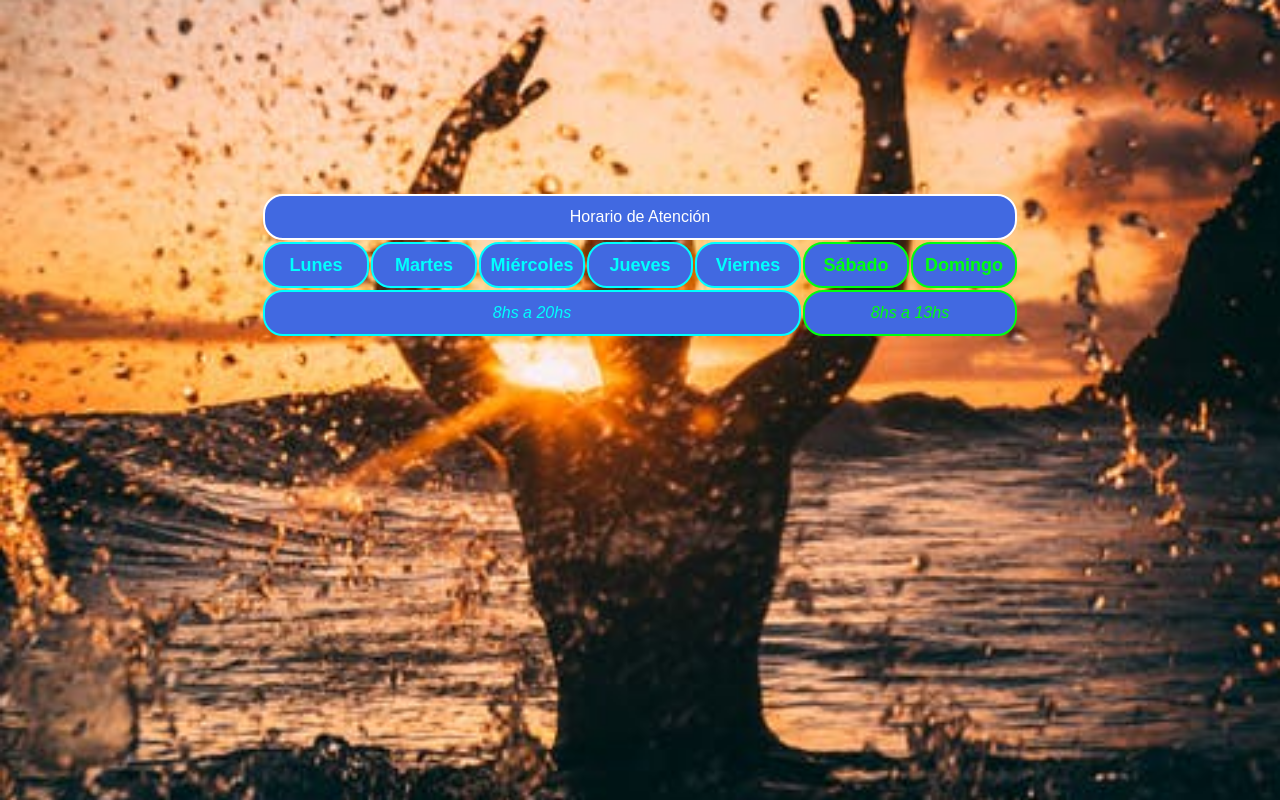
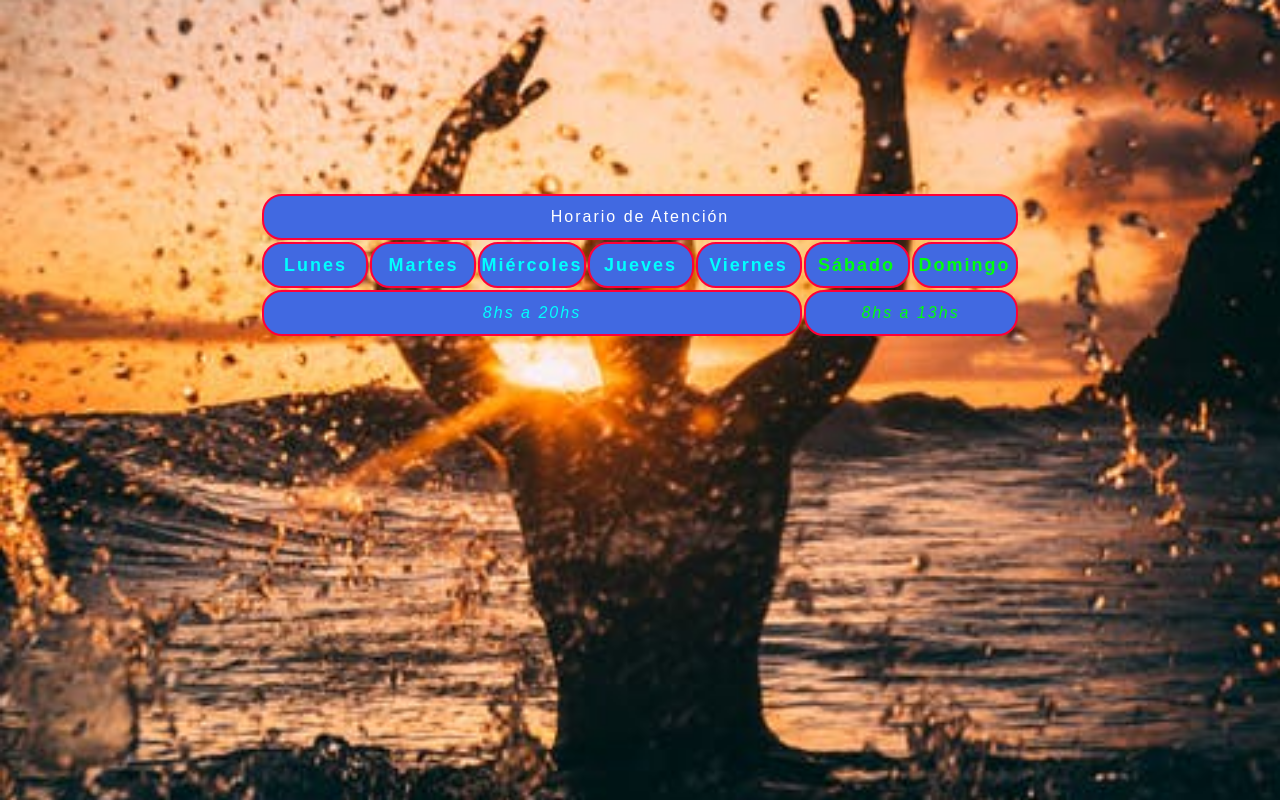
Before and after one commit to 28999Mariana/navTable, a plain HTML site: page horario.html in a window 1280 px wide. Drawn offline with Linux system fonts and the light colour scheme.

Commit message:
Add files via upload

```diff
--- a/style.css
+++ b/style.css
@@ -1,3 +1,5 @@
+@import url('https://fonts.googleapis.com/css2?family=Dancing+Script:wght@700&display=swap');
+
 body{
     margin:0;
     display: flex;
@@ -53,6 +55,14 @@ ul li a{
     font-size: 16px;
 }
 
+ table tr td{
+    font-family: 'Dancing Script', cursive;
+    background-color: aqua;
+}
+
+
+
+
 table{
     padding-top: 15%;
 
@@ -76,7 +86,7 @@ table tr td{
     width: 100px;
     height: 40px;
     top:20%;
-    font-weight: 5px;
+    font-weight: 12px;
     border-width: 2px;
     border-style: solid;
     border-radius: 20px;
@@ -84,6 +94,9 @@ table tr td{
     font-family: sans-serif;
     color:white;
     text-align: center;
+    border-color: rgb(255, 0, 55);
+    letter-spacing: 2px;
+
 
 
 }
```
